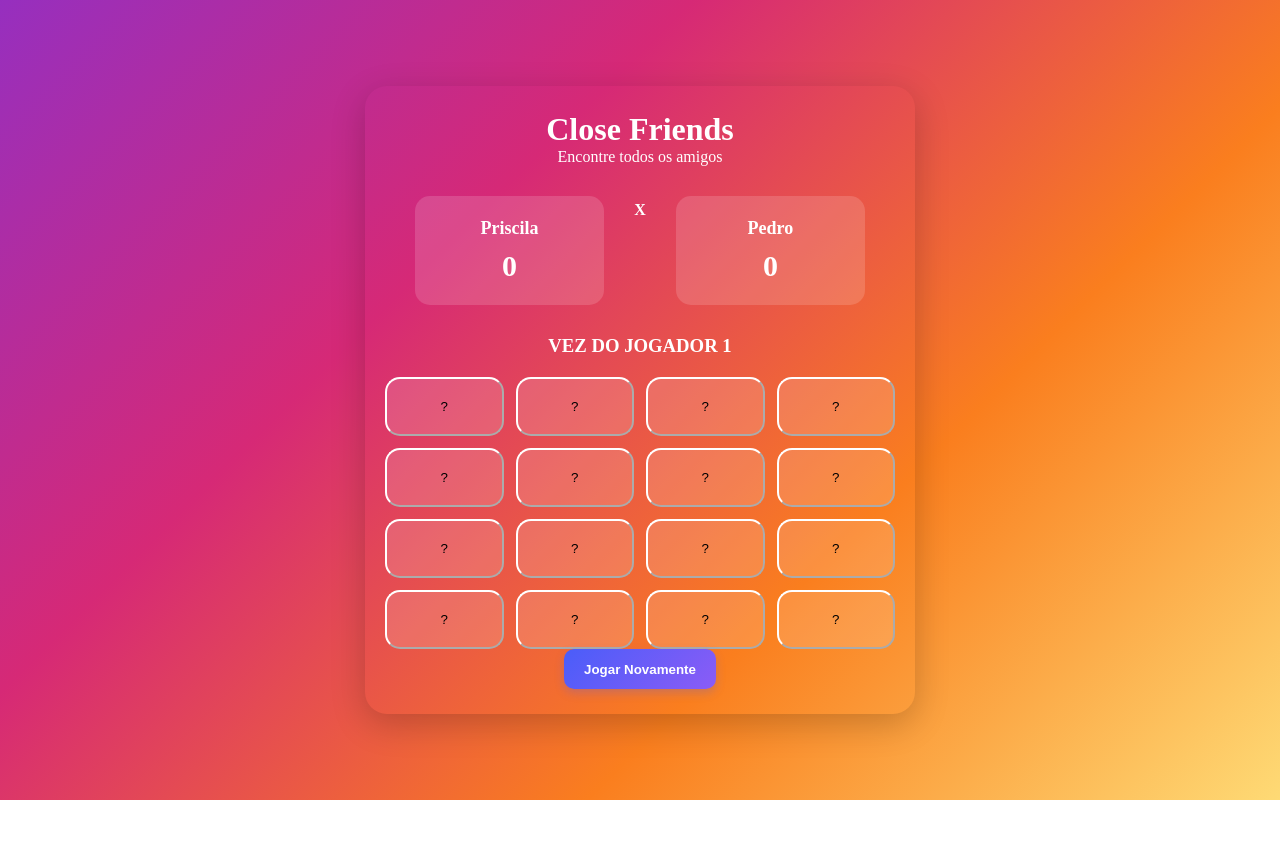
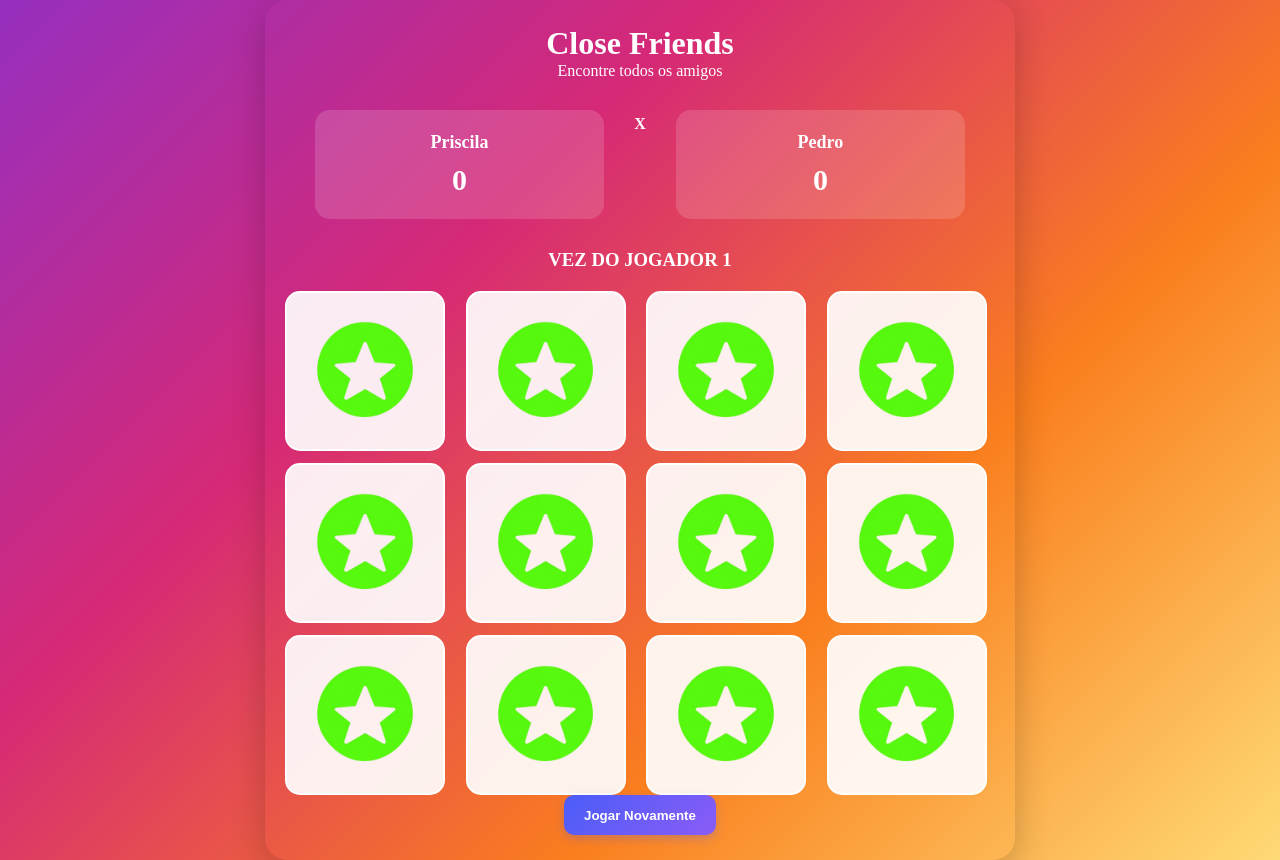
Before and after one commit to sousaferreira/MemoryGame_CloseFriends, a plain HTML site: page index.html in a window 1280 px wide. Both pictures are taken after a click on the button "Jogar Novamente". Before the commit the page ends 800 px from the top, so only its background shows below. Drawn offline with Linux system fonts and the light colour scheme.

Commit message:
feat: adicionando imagens e melhorando frontend

```diff
--- a/script.js
+++ b/script.js
@@ -3,14 +3,12 @@ function iniciarJogo() {
     document.getElementById("pontos1").textContent = 0;
     document.getElementById("pontos2").textContent = 0;
     const simbolos = [
-        "🐱",
-        "🐶",
-        "🐼",
-        "🦊",
-        "🐸",
-        "🐵",
-        "🐰",
-        "🐻"
+        "IMG/PRISCILA.png",
+        "IMG/DARWIN.png",
+        "IMG/ERICK.png",
+        "IMG/KEYCIR.png",
+        "IMG/RAFAEL.png",
+        "IMG/TAINÁ.png"
     ];
 
     const cartas = simbolos.concat(simbolos);
@@ -42,7 +40,7 @@ function iniciarJogo() {
 
         carta.classList.add("carta");
 
-        carta.textContent = "?";
+        carta.innerHTML = `<img src="IMG/CLOSEFRIENDS.png" class="closeimg" alt="Close Friends">`;
 
         carta.dataset.simbolo = simbolo;
         carta.dataset.indice = indice;
@@ -55,8 +53,14 @@ function iniciarJogo() {
             if (carta.classList.contains("virada")) {
                 return
             }
-            carta.textContent = carta.dataset.simbolo;
 
+             // carta.textContent = carta.dataset.simbolo;
+            const imagem = document.createElement("img");
+            imagem.src = carta.dataset.simbolo;
+            imagem.alt = "Foto de amigo";
+
+            carta.innerHTML = "";
+            carta.appendChild(imagem);
             carta.classList.add("virada");
 
             if (primeiraCarta === null) {
@@ -96,8 +100,8 @@ function iniciarJogo() {
                     bloqueado = true;
 
                     setTimeout(function () {
-                        primeiraCarta.textContent = "?";
-                        segundaCarta.textContent = "?";
+                        primeiraCarta.innerHTML=`<img src="IMG/CLOSEFRIENDS.png" class="closeimg" alt="Close Friends">`;
+                        segundaCarta.innerHTML=`<img src="IMG/CLOSEFRIENDS.png" class="closeimg" alt="Close Friends">`;
 
                         primeiraCarta.classList.remove("virada");
                         segundaCarta.classList.remove("virada");
--- a/style.css
+++ b/style.css
@@ -22,7 +22,7 @@ body {
 
 .container {
     width: 100%;
-    max-width: 550px;
+    max-width: 750px;
     padding: 25px 20px;
     text-align: center;
     color: white;
@@ -113,16 +113,19 @@ span{
     transform: translateY(-4px);
 }
 .carta{
-    flex: 10;
-    min-width: 0;
-    padding: 20px;
+    width: 160px;
+    height: 160px;
+    border: 2px solid white;
+    border-radius: 15px;
+    overflow: hidden;
 
-    background: rgba(255, 255, 255, 0.15);
+    display: flex;
+    justify-content: center;
+    align-items: center;
 
-    border-color: white;
-    border-radius: 15px;
-
-    transition: 0.3s;
+    padding: 0;
+    background: rgba(255, 255, 255, 0.911);
+    cursor: pointer;
 
 }
 .pontuacao1{
@@ -137,3 +140,30 @@ span{
     padding-bottom: 10px;
     font-weight: 900;
 }
+
+
+/* .carta img {
+      width: 100%;
+    height: 100%;
+    object-fit: cover;
+    border-radius: 10px;
+} */
+
+/* .closeimg {
+   width: 100%;
+    height: 100%;
+    object-fit: container;
+} */
+
+.carta img.closeimg {
+    width: 65%;
+    height: 65%;
+    object-fit: contain;
+}
+
+.carta img:not(.closeimg) {
+    width: 100%;
+    height: 100%;
+    object-fit: cover;
+    display: block;
+}
```
Also changed, not shown: IMG/CLOSEFRIENDS.png (added), IMG/CLOSEFRIENDS1.png (added), IMG/DARWIN.png (added), IMG/RAFAEL.png (added), 5 other files.
